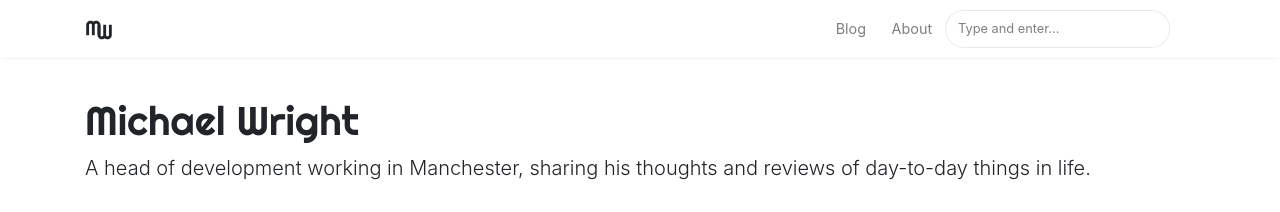
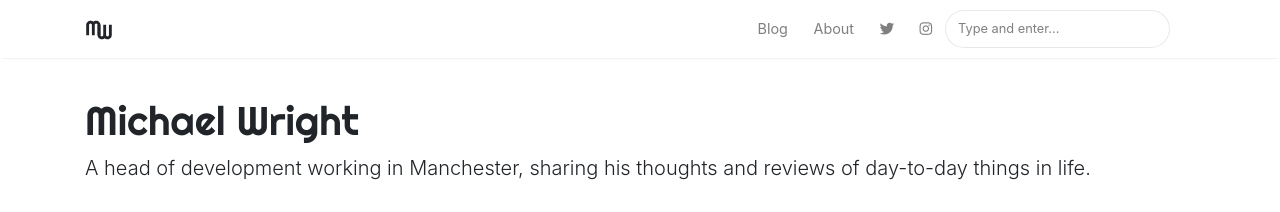
Before and after one commit to michaelw90/michaelw90.github.io, a Jekyll site: the page built from _pages/about.md, in a window 1280 px wide. Shown: the top 212 px of the page. Built offline with Jekyll 4.4.1, drawn with Linux system fonts in a browser that asks for light colours; nearby versions of some CDN libraries; comment, search, counter and statistics services are not loaded.

Commit message:
update nav

```diff
--- a/_layouts/default.html
+++ b/_layouts/default.html
@@ -73,6 +73,14 @@ ga('send', 'pageview');
 
                 <li class="nav-item">
                 <a class="nav-link" href="{{ site.baseurl }}/about">About</a>
+                </li>
+
+                <li class="nav-item">
+                <a class="nav-link" href="https://twitter.com/michaelw90"><i class="fab fa-twitter"></i></a>
+                </li>
+
+                <li class="nav-item">
+                <a class="nav-link" href="https://instagram.com/michael.w.90"><i class="fab fa-instagram"></i></a>
                 </li>
 
                 {% include search-lunr.html %}
```
